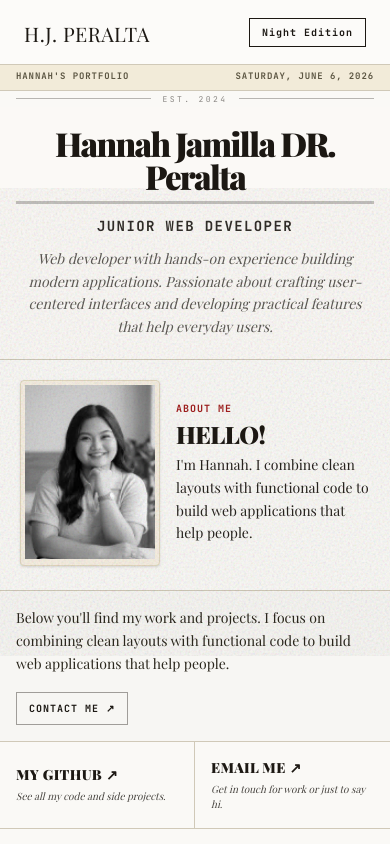
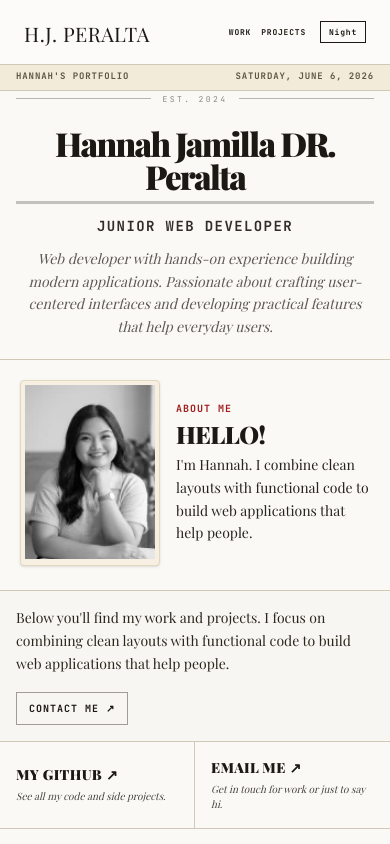
Before and after one commit to Hannahjamilla/hannahperalta-portfolio, a React (Vite) app: page / in a window 390 px wide. Shown: the top 844 px of the page. Built offline with nearby package versions, Linux system fonts and the light colour scheme; a web font is replaced by a local one.

Commit message:
Refined core mobile aesthetics: Added visible responsive navbar, removed noise texture overlay, updated project name formatting, and adjusted head spacing

```diff
--- a/src/application.tsx
+++ b/src/application.tsx
@@ -16,14 +16,7 @@ const useDateString = () => {
   return date
 }
 
-const NewsprintOverlay = () => (
-  <div className="fixed inset-0 z-[100] pointer-events-none opacity-[0.35] mix-blend-multiply dark:mix-blend-overlay">
-    <svg viewBox="0 0 200 200" xmlns="http://www.w3.org/2000/svg" className="w-full h-full opacity-70">
-      <filter id="noise"><feTurbulence type="fractalNoise" baseFrequency="0.9" numOctaves="4" stitchTiles="stitch" /></filter>
-      <rect width="100%" height="100%" filter="url(#noise)" />
-    </svg>
-  </div>
-)
+
 
 export default function App() {
   const [dark, setDark] = useState(false)
@@ -66,8 +59,6 @@ export default function App() {
 
   return (
     <ThemeCtx.Provider value={{ dark, toggle }}>
-      <NewsprintOverlay />
-
       <div className={`min-h-screen w-full ${bg} transition-colors duration-700 flex flex-col items-center selection:bg-red-600/30 selection:text-current font-serif`}>
 
         <TopNav dark={dark} toggle={toggle} border={border} />
--- a/src/components/layout-helpers.tsx
+++ b/src/components/layout-helpers.tsx
@@ -8,12 +8,12 @@ export function TopNav({ dark, toggle, border }: { dark: boolean, toggle: () =>
       <div className="font-serif font-normal tracking-wide uppercase text-xl sm:text-2xl pt-1">
         H.J. Peralta
       </div>
-      <div className="flex items-center gap-6 text-[10px] sm:text-xs font-mono font-bold uppercase tracking-widest">
-        <a href="#profile" className="hover:underline underline-offset-4 decoration-2 hidden md:block">Home</a>
-        <a href="#experience" className="hover:underline underline-offset-4 decoration-2 hidden md:block">Experience</a>
-        <a href="#projects" className="hover:underline underline-offset-4 decoration-2 hidden md:block">Projects</a>
-        <button onClick={toggle} className="border border-current px-3 py-1.5 hover:bg-black hover:text-white dark:hover:bg-white dark:hover:text-black transition-colors">
-          {dark ? 'Day Edition' : 'Night Edition'}
+      <div className="flex items-center gap-2.5 md:gap-6 text-[8px] sm:text-[10px] md:text-xs font-mono font-bold uppercase tracking-widest">
+        <a href="#profile" className="hover:underline underline-offset-4 decoration-2 hidden sm:block">Home</a>
+        <a href="#experience" className="hover:underline underline-offset-4 decoration-2">Work</a>
+        <a href="#projects" className="hover:underline underline-offset-4 decoration-2">Projects</a>
+        <button onClick={toggle} className="border border-current px-2 py-1 md:px-3 md:py-1.5 hover:bg-black hover:text-white dark:hover:bg-white dark:hover:text-black transition-colors shrink-0 ml-1">
+          {dark ? 'Day' : 'Night'}<span className="hidden md:inline"> Edition</span>
         </button>
       </div>
     </nav>
```
